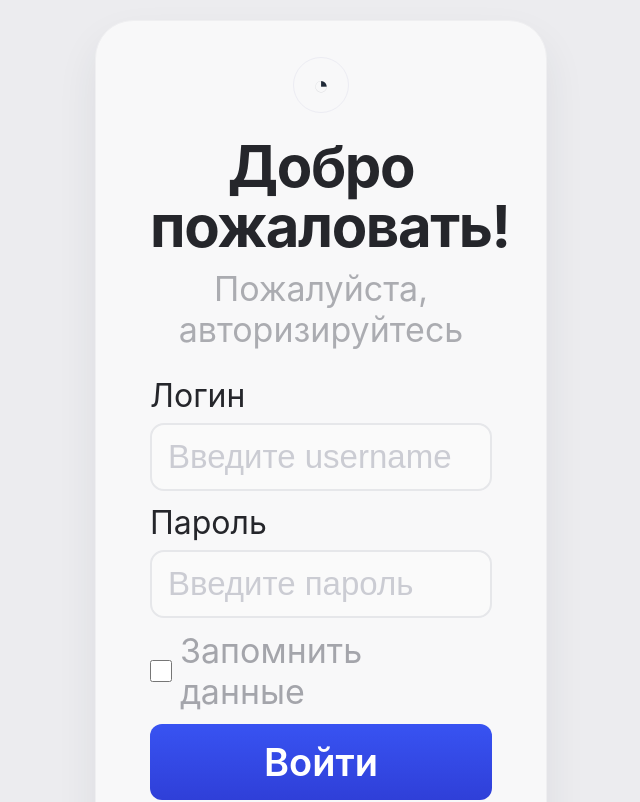
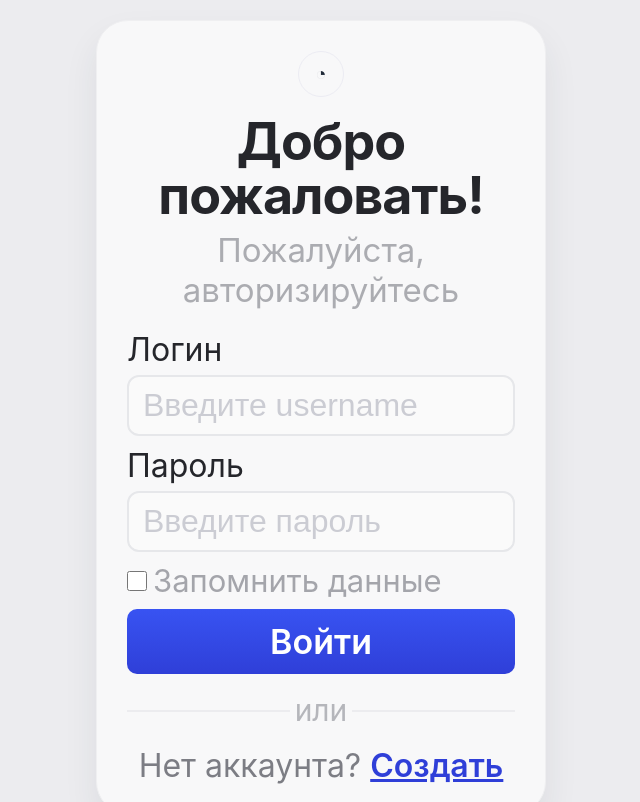
Before and after one commit to mrcrabs67/gurutest, a React (Vite) app: page / in a window 1280 px wide. Shown: the top 802 px of the page, without its empty margins (319-959 px from the left). Built offline with nearby package versions, Linux system fonts and the light colour scheme.

Commit message:
Polish pixel-perfect sizing and icon alignment

```diff
--- a/src/App.tsx
+++ b/src/App.tsx
@@ -256,7 +256,7 @@ export default function App() {
             <button className="icon-btn" onClick={loadProducts} disabled={loadingProducts} aria-label="Обновить">
               ↻
             </button>
-            <button onClick={() => setAddOpen(true)} className="primary-btn add-btn">⊕ Добавить</button>
+            <button onClick={() => setAddOpen(true)} className="primary-btn add-btn"><span className="add-icon" aria-hidden="true">+</span>Добавить</button>
             <button className="text-btn" onClick={handleLogout}>Выйти</button>
           </div>
         </header>
@@ -310,8 +310,8 @@ export default function App() {
                     <td>{product.sku ?? '—'}</td>
                     <td className={product.rating < 3.5 ? 'rating-low' : ''}>{product.rating.toFixed(1)}/5</td>
                     <td className="price-cell">{formatPrice(product.price)}</td>
-                    <td><button className="pill-btn" type="button">＋</button></td>
-                    <td><button className="menu-btn" type="button">⠇</button></td>
+                    <td className="row-action-cell"><button className="pill-btn" type="button">＋</button></td>
+                    <td className="row-action-cell"><button className="menu-btn" type="button">⋯</button></td>
                   </tr>
                 );
               })}
--- a/src/styles.css
+++ b/src/styles.css
@@ -1,5 +1,5 @@
 :root {
-  font-family: Inter, system-ui, -apple-system, Segoe UI, Roboto, Helvetica, Arial, sans-serif;
+  font-family: Inter, system-ui, -apple-system, 'Segoe UI', Roboto, Helvetica, Arial, sans-serif;
   color: #25262b;
   background: #ececef;
 }
@@ -20,7 +20,7 @@ body {
 
 .products-page {
   display: grid;
-  gap: 30px;
+  gap: 28px;
 }
 
 .auth-page {
@@ -29,25 +29,25 @@ body {
 }
 
 .auth-card {
-  width: min(452px, calc(100% - 32px));
+  width: min(450px, calc(100% - 32px));
   background: #f8f8f9;
   border: 1px solid #efeff1;
-  border-radius: 38px;
-  box-shadow: 0 20px 40px rgba(44, 45, 60, 0.08);
-  padding: 36px 54px 40px;
+  border-radius: 32px;
+  box-shadow: 0 18px 34px rgba(44, 45, 60, 0.08);
+  padding: 30px 30px 28px;
   text-align: center;
 }
 
 .auth-logo {
-  width: 56px;
-  height: 56px;
+  width: 46px;
+  height: 46px;
   border: 1px solid #ececf3;
   border-radius: 50%;
   display: grid;
   place-items: center;
-  margin: 0 auto 24px;
+  margin: 0 auto 18px;
   color: #1f2937;
-  font-size: 26px;
+  font-size: 18px;
 }
 
 h1,
@@ -56,10 +56,10 @@ h2 {
 }
 
 .auth-card h1 {
-  font-size: 58px;
+  font-size: 52px;
   line-height: 1.03;
-  letter-spacing: -1.4px;
-  margin-bottom: 12px;
+  letter-spacing: -1px;
+  margin-bottom: 8px;
 }
 
 .hint {
@@ -68,19 +68,19 @@ h2 {
 }
 
 .auth-subtitle {
-  margin-bottom: 26px;
-  font-size: 34px;
+  margin-bottom: 20px;
+  font-size: 33px;
 }
 
 .form-grid,
 .modal {
   display: grid;
-  gap: 12px;
+  gap: 10px;
 }
 
 label {
   display: grid;
-  gap: 8px;
+  gap: 6px;
   font-size: 32px;
   text-align: left;
 }
@@ -88,9 +88,9 @@ label {
 input {
   width: 100%;
   border: 2px solid #e6e7ea;
-  border-radius: 14px;
-  padding: 13px 16px;
-  font-size: 33px;
+  border-radius: 12px;
+  padding: 10px 14px;
+  font-size: 32px;
   line-height: 1;
   background: #fafafa;
   color: #2a2b31;
@@ -106,19 +106,19 @@ input::placeholder {
 }
 
 .checkbox input {
-  width: 22px;
-  height: 22px;
+  width: 20px;
+  height: 20px;
   margin: 0;
 }
 
 .remember-check {
   color: #a4a5ab;
-  font-size: 34px;
+  font-size: 31px;
 }
 
 button {
   border: none;
-  border-radius: 12px;
+  border-radius: 10px;
   cursor: pointer;
   font: inherit;
 }
@@ -131,9 +131,9 @@ button:disabled {
 .primary-btn {
   background: linear-gradient(180deg, #3853f2, #2f3fd8);
   color: #fff;
-  font-size: 38px;
+  font-size: 34px;
   font-weight: 600;
-  padding: 15px 22px;
+  padding: 12px 18px;
 }
 
 .full-width {
@@ -144,8 +144,8 @@ button:disabled {
   position: relative;
   color: #b5b6bb;
   text-transform: lowercase;
-  font-size: 34px;
-  padding: 9px 0;
+  font-size: 30px;
+  padding: 8px 0;
 }
 
 .auth-divider::before,
@@ -153,22 +153,17 @@ button:disabled {
   content: '';
   position: absolute;
   top: 50%;
-  width: 43%;
+  width: 42%;
   border-bottom: 2px solid #ececef;
 }
 
-.auth-divider::before {
-  left: 0;
-}
-
-.auth-divider::after {
-  right: 0;
-}
+.auth-divider::before { left: 0; }
+.auth-divider::after { right: 0; }
 
 .register-hint {
   margin: 0;
   color: #7c7d84;
-  font-size: 37px;
+  font-size: 32px;
 }
 
 .register-hint a {
@@ -185,43 +180,44 @@ button:disabled {
 .products-card {
   margin: 0 auto;
   width: min(1900px, calc(100% - 32px));
-  border-radius: 12px;
+  border-radius: 10px;
   background: #f7f7f8;
   border: 1px solid #e5e6eb;
 }
 
 .top-strip {
   display: grid;
-  grid-template-columns: 360px minmax(280px, 1fr);
-  gap: 40px;
+  grid-template-columns: 360px minmax(300px, 1fr);
+  gap: 32px;
   align-items: center;
   padding: 28px;
 }
 
 .top-strip h1 {
-  font-size: 45px;
+  font-size: 41px;
   font-weight: 700;
 }
 
 .search-input-wrap {
   position: relative;
-  max-width: 1000px;
+  max-width: 980px;
 }
 
 .search-icon {
   position: absolute;
-  left: 20px;
+  left: 16px;
   top: 50%;
   transform: translateY(-50%);
   color: #9ea0a8;
-  font-size: 34px;
+  font-size: 24px;
 }
 
 .search-input-wrap input {
-  padding-left: 54px;
+  padding-left: 48px;
   background: #ececef;
   border: 1px solid #e4e5e8;
   border-radius: 10px;
+  font-size: 30px;
 }
 
 .products-card {
@@ -237,34 +233,50 @@ button:disabled {
 }
 
 .products-head h2 {
-  font-size: 44px;
+  font-size: 39px;
   font-weight: 700;
 }
 
-.actions {
-  gap: 10px;
-}
+.actions { gap: 10px; }
 
 .icon-btn {
-  width: 42px;
-  height: 42px;
+  width: 40px;
+  height: 40px;
   border: 1px solid #dcdde4;
   background: #fafafb;
   color: #7a7e8b;
-  font-size: 24px;
+  font-size: 22px;
+  display: inline-flex;
+  align-items: center;
+  justify-content: center;
 }
 
 .add-btn {
-  font-size: 33px;
+  display: inline-flex;
+  align-items: center;
+  gap: 10px;
+  font-size: 30px;
   line-height: 1;
-  padding: 12px 26px;
+  padding: 10px 20px;
+}
+
+.add-icon {
+  width: 20px;
+  height: 20px;
+  border: 2px solid rgba(255, 255, 255, 0.95);
+  border-radius: 50%;
+  font-size: 15px;
+  line-height: 1;
+  display: inline-flex;
+  align-items: center;
+  justify-content: center;
 }
 
 .text-btn {
   background: transparent;
   color: #71717a;
-  font-size: 28px;
-  padding: 8px 12px;
+  font-size: 24px;
+  padding: 8px 10px;
 }
 
 .progress {
@@ -281,19 +293,11 @@ button:disabled {
   animation: load 1s linear infinite;
 }
 
-@keyframes load {
-  from {
-    width: 0%;
-  }
-
-  to {
-    width: 100%;
-  }
-}
+@keyframes load { from { width: 0%; } to { width: 100%; } }
 
 .table-wrapper {
   overflow-x: auto;
-  margin-top: 26px;
+  margin-top: 24px;
 }
 
 table {
@@ -306,8 +310,9 @@ th,
 td {
   text-align: left;
   border-bottom: 1px solid #dddddf;
-  padding: 14px 10px;
+  padding: 12px 10px;
   font-size: 34px;
+  vertical-align: middle;
 }
 
 th {
@@ -318,20 +323,18 @@ th {
 th:nth-child(3),
 th:nth-child(4),
 th:nth-child(7),
-th:nth-child(8) {
-  cursor: default;
-}
+th:nth-child(8) { cursor: default; }
 
 th:last-child,
 td:last-child,
 th:nth-last-child(2),
 td:nth-last-child(2) {
-  width: 62px;
+  width: 66px;
   text-align: center;
 }
 
 .checkbox-cell {
-  width: 62px;
+  width: 58px;
   text-align: center;
 }
 
@@ -350,9 +353,7 @@ td:nth-last-child(2) {
   border-color: #455ec9;
 }
 
-.selected-row {
-  box-shadow: inset 4px 0 0 #455ec9;
-}
+.selected-row { box-shadow: inset 3px 0 0 #455ec9; }
 
 .name-cell {
   display: flex;
@@ -361,8 +362,8 @@ td:nth-last-child(2) {
 }
 
 .product-preview {
-  width: 48px;
-  height: 48px;
+  width: 46px;
+  height: 46px;
   border-radius: 8px;
   background: #c8c8ca;
   display: inline-block;
@@ -382,19 +383,20 @@ td:nth-last-child(2) {
 
 .product-category {
   color: #adb0b8;
-  font-size: 31px;
+  font-size: 30px;
 }
 
-.vendor {
-  font-weight: 700;
-}
+.vendor { font-weight: 700; }
 
 .price-cell {
   font-family: ui-monospace, SFMono-Regular, Menlo, Monaco, Consolas, 'Liberation Mono', 'Courier New', monospace;
 }
 
-.rating-low {
-  color: #e53935;
+.rating-low { color: #e53935; }
+
+.row-action-cell {
+  text-align: center;
+  vertical-align: middle;
 }
 
 .pill-btn {
@@ -403,8 +405,11 @@ td:nth-last-child(2) {
   border-radius: 999px;
   background: #2f3fd8;
   color: #fff;
-  font-size: 29px;
+  font-size: 26px;
   line-height: 1;
+  display: inline-flex;
+  align-items: center;
+  justify-content: center;
 }
 
 .menu-btn {
@@ -414,17 +419,19 @@ td:nth-last-child(2) {
   border: 2px solid #b6b8c0;
   background: transparent;
   color: #9ea1ab;
-  font-size: 18px;
+  font-size: 17px;
+  line-height: 1;
+  display: inline-flex;
+  align-items: center;
+  justify-content: center;
 }
 
-.products-footer {
-  margin-top: 24px;
-}
+.products-footer { margin-top: 24px; }
 
 .products-footer p {
   margin: 0;
   color: #8f9199;
-  font-size: 35px;
+  font-size: 33px;
 }
 
 .pagination {
@@ -465,9 +472,7 @@ td:nth-last-child(2) {
   padding: 24px;
 }
 
-.modal {
-  width: min(540px, 100%);
-}
+.modal { width: min(540px, 100%); }
 
 .toast {
   position: fixed;
@@ -480,40 +485,23 @@ td:nth-last-child(2) {
 }
 
 @media (max-width: 1024px) {
-  .top-strip {
-    grid-template-columns: 1fr;
-    gap: 16px;
-  }
-
+  .top-strip { grid-template-columns: 1fr; gap: 14px; }
   .top-strip h1,
-  .products-head h2 {
-    font-size: 34px;
-  }
-
+  .products-head h2 { font-size: 28px; }
   th,
   td,
   .product-title,
-  .products-footer p {
-    font-size: 18px;
-  }
-
+  .products-footer p,
+  .search-input-wrap input { font-size: 16px; }
   .product-category,
   .text-btn,
-  .add-btn {
-    font-size: 16px;
-  }
-
-  .auth-card h1 {
-    font-size: 40px;
-  }
-
+  .add-btn,
+  .primary-btn,
   .auth-subtitle,
   label,
   input,
-  .primary-btn,
   .remember-check,
   .auth-divider,
-  .register-hint {
-    font-size: 20px;
-  }
+  .register-hint { font-size: 15px; }
+  .auth-card h1 { font-size: 34px; }
 }
```
